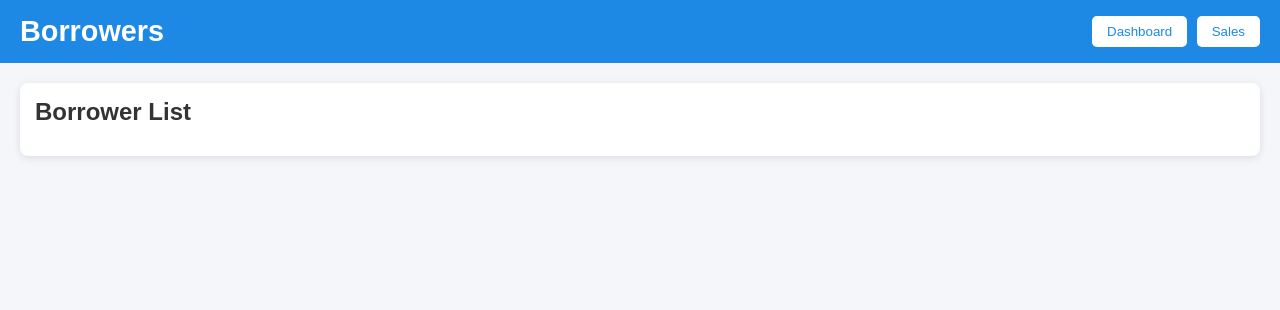
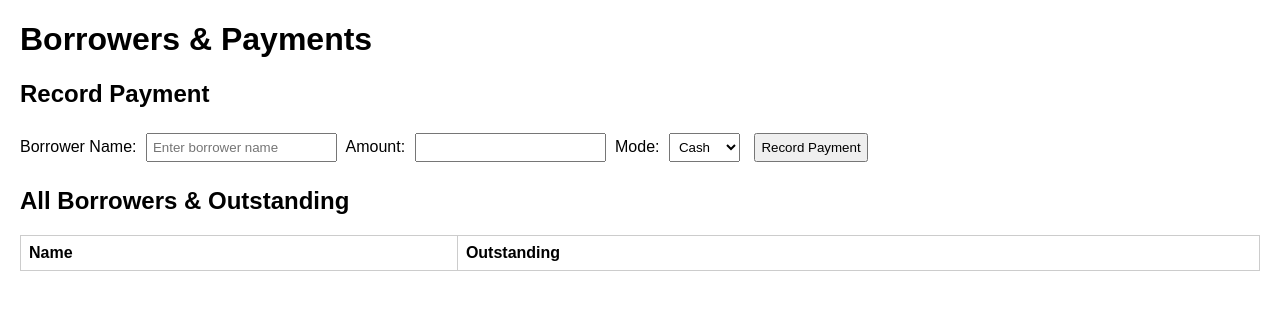
Before and after one commit to Harshit4646/inventory-system, a website: page public/borrowers.html in a window 1280 px wide. Drawn offline with Linux system fonts and the light colour scheme; no server answers.

Commit message:
Update borrowers.html

```diff
--- a/public/borrowers.html
+++ b/public/borrowers.html
@@ -1,26 +1,74 @@
 <!DOCTYPE html>
-<html>
+<html lang="en">
 <head>
-  <title>Borrowers</title>
-  <link rel="stylesheet" href="css/style.css">
+  <meta charset="UTF-8">
+  <title>Borrowers & Payments</title>
+  <style>
+    body { font-family: Arial, sans-serif; margin: 20px; }
+    table { width: 100%; border-collapse: collapse; margin-top: 10px; }
+    table, th, td { border: 1px solid #ccc; }
+    th, td { padding: 8px; text-align: left; }
+    input, select, button { margin: 5px; padding: 5px; }
+  </style>
 </head>
 <body>
+  <h1>Borrowers & Payments</h1>
 
-<header>
-  <h1>Borrowers</h1>
-  <nav>
-    <button onclick="location.href='index.html'">Dashboard</button>
-    <button onclick="location.href='sales.html'">Sales</button>
-  </nav>
-</header>
+  <h2>Record Payment</h2>
+  <label for="borrowerName">Borrower Name:</label>
+  <input type="text" id="borrowerName" placeholder="Enter borrower name">
+  <label for="paymentAmount">Amount:</label>
+  <input type="number" id="paymentAmount" step="0.01" min="0">
+  <label for="paymentMode">Mode:</label>
+  <select id="paymentMode">
+    <option value="CASH">Cash</option>
+    <option value="ONLINE">Online</option>
+  </select>
+  <button onclick="addPayment()">Record Payment</button>
 
-<main>
-<div class="card">
-  <h2>Borrower List</h2>
-  <div id="borrowerList"></div>
-</div>
-</main>
+  <h2>All Borrowers & Outstanding</h2>
+  <table id="borrowerTable">
+    <thead>
+      <tr><th>Name</th><th>Outstanding</th></tr>
+    </thead>
+    <tbody></tbody>
+  </table>
 
-<script src="js/borrowers.js"></script>
+  <script>
+    async function loadBorrowers() {
+      const res = await fetch('/api/borrowers/outstanding');
+      const data = await res.json();
+      const tbody = document.querySelector('#borrowerTable tbody');
+      tbody.innerHTML = '';
+      data.forEach(b => {
+        tbody.innerHTML += `<tr><td>${b.name}</td><td>₹${b.due}</td></tr>`;
+      });
+    }
+
+    async function addPayment() {
+      const name = document.getElementById('borrowerName').value.trim();
+      const amount = Number(document.getElementById('paymentAmount').value);
+      const mode = document.getElementById('paymentMode').value;
+      if (!name || !amount) return alert('Enter name and amount');
+
+      const res = await fetch('/api/borrowers/pay', {
+        method: 'POST',
+        headers: {'Content-Type':'application/json'},
+        body: JSON.stringify({ borrower_name: name, amount, payment_mode: mode })
+      });
+
+      const data = await res.json();
+      if (data.success) {
+        alert('Payment recorded!');
+        document.getElementById('borrowerName').value = '';
+        document.getElementById('paymentAmount').value = '';
+        loadBorrowers();
+      } else {
+        alert('Error: ' + data.error);
+      }
+    }
+
+    loadBorrowers();
+  </script>
 </body>
 </html>
```
